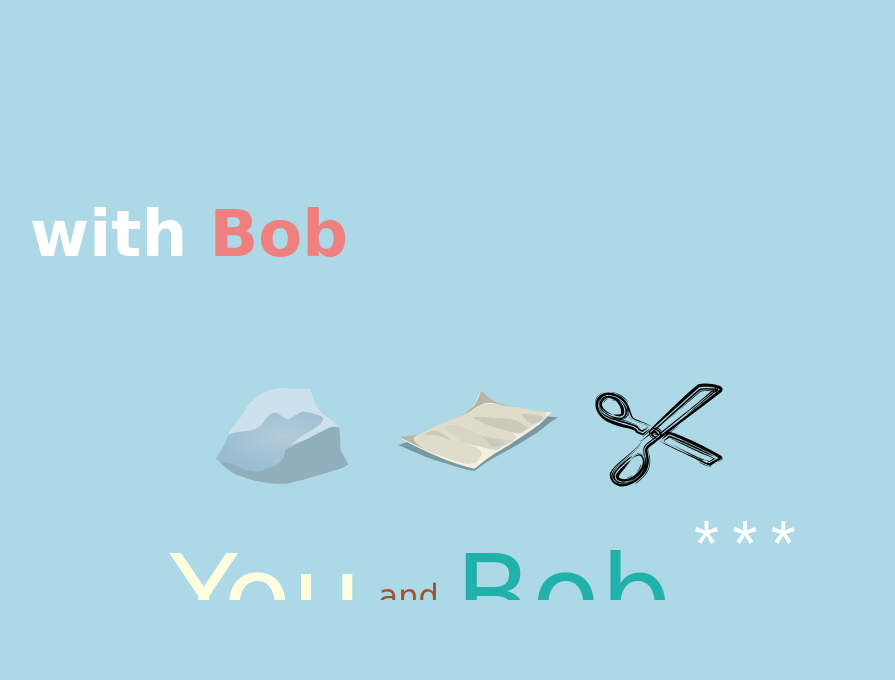
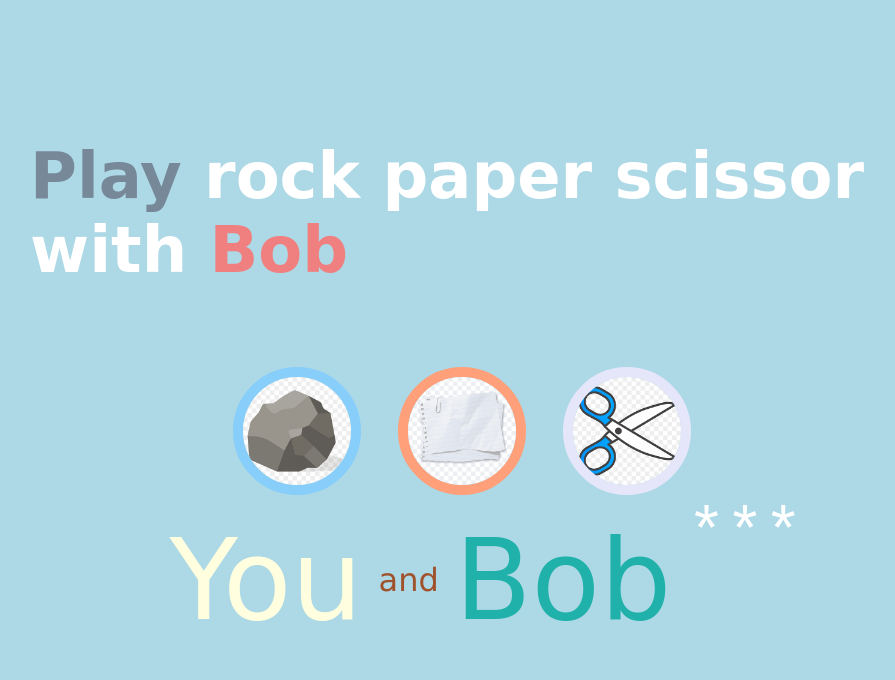
Before and after one commit to Chaw-Ma-Ma-Win/Rock-Paper-Scissors, a plain HTML site: page index.html in a window 1280 px wide. Shown: the whole page, without its empty margins (162-1057 px from the left). Drawn offline with Linux system fonts and the light colour scheme; a web font is replaced by a local one.

Commit message:
Update image

```diff
--- a/index.html
+++ b/index.html
@@ -11,9 +11,9 @@
     <div class="item-container">
       <h1><span>Play</span> rock paper scissor with <b>Bob</b></h1>
       <div class="item">
-        <img src="/img/rock.svg" class="rock" />
-        <img src="/img/paper.svg" class="paper" />
-        <img src="/img/scissor.svg" class="scissor" />
+        <img src="/img/rock.png" class="rock" />
+        <img src="/img/paper.png" class="paper" />
+        <img src="/img/scissor.png" class="scissor" />
       </div>
       <div class="playing">
         <div class="player1">You</div>
--- a/style.css
+++ b/style.css
@@ -39,7 +39,7 @@ span {
 
 .item-container {
   width: 70%;
-  height: 50%;
+  height: 70vh;
   overflow: hidden;
   display: flex;
   flex-direction: column;
@@ -52,19 +52,25 @@ span {
 }
 
 .rock,
-.paper {
-  cursor: pointer;
-  margin-right: 2rem;
-  width: 10rem;
-  height: 10rem;
-}
-
+.paper,
 .scissor {
+  border-radius: 50%;
   cursor: pointer;
   margin-right: 2rem;
   width: 8rem;
   height: 8rem;
-  margin-bottom: 12px;
+}
+
+.rock {
+  border: lightskyblue solid 10px;
+}
+
+.paper {
+  border: lightsalmon solid 10px;
+}
+
+.scissor {
+  border: lavender solid 10px;
 }
 
 .player1,
```
Also changed, not shown: img/paper.png (added), img/paper.svg (deleted), img/rock.png (added), img/rock.svg (deleted), img/scissor.png (added), img/scissor.svg (deleted).
